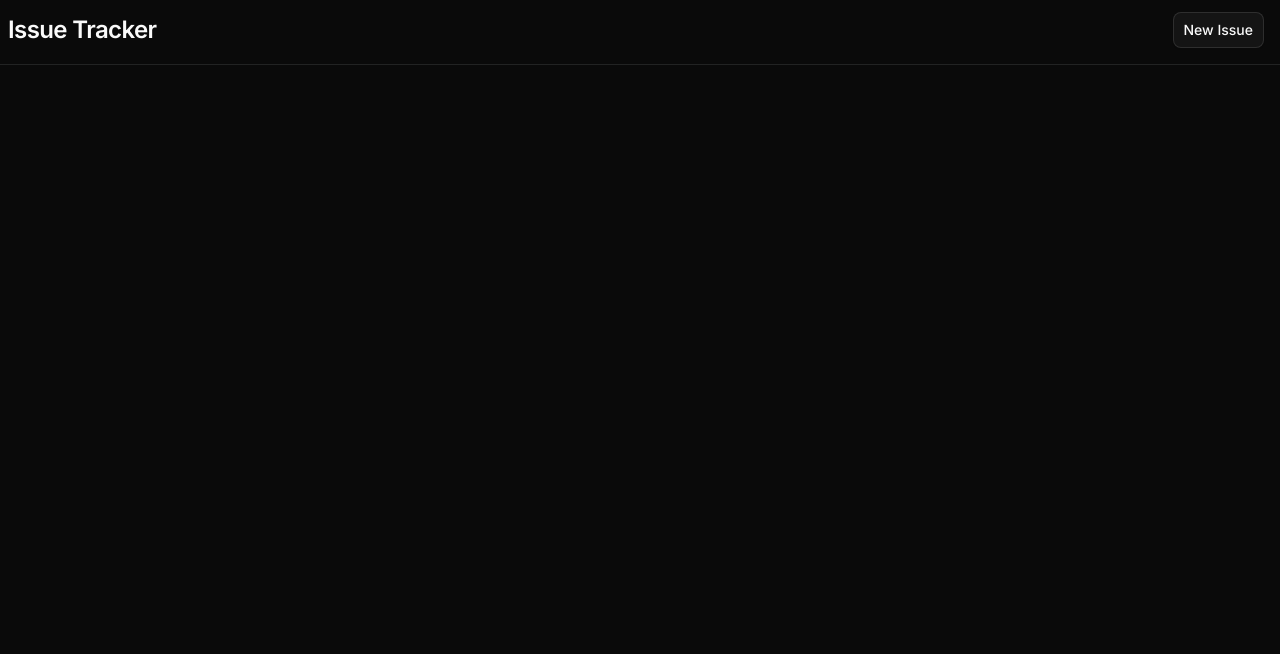
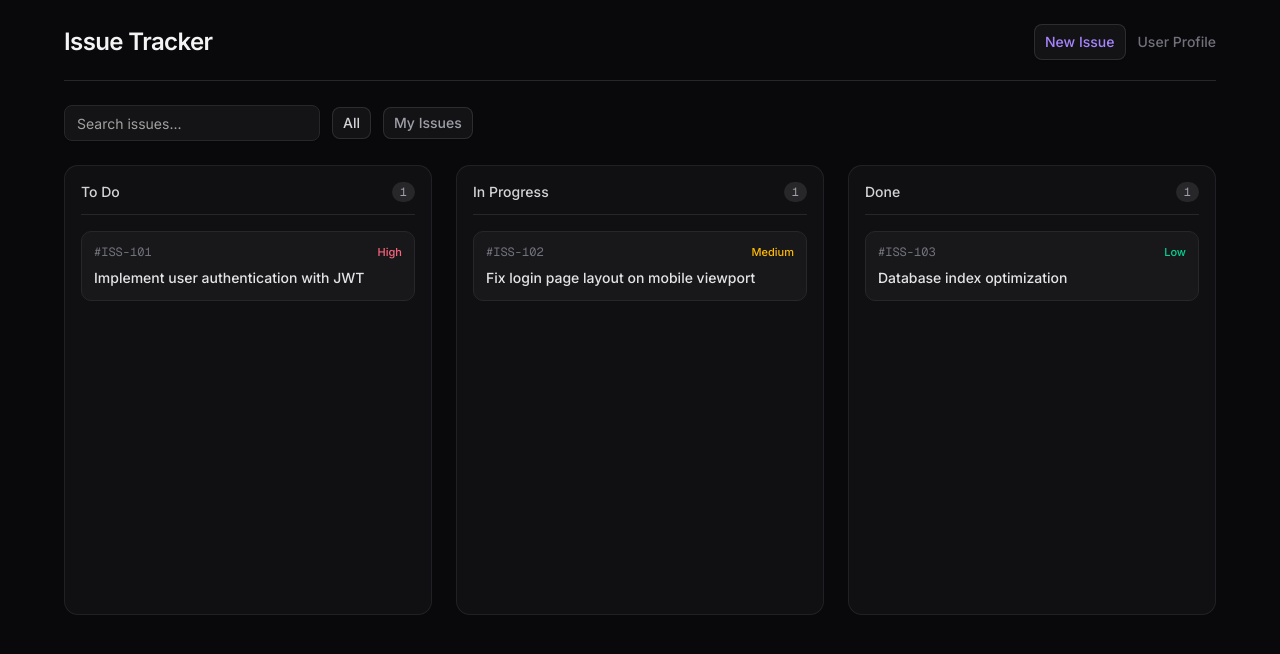
Before and after one commit to sahiltsx/IssueTracker, a Next.js app: page /dashboard in a window 1280 px wide. Shown: the top 654 px of the page. Built offline with nearby package versions, Linux system fonts and the light colour scheme.

Commit message:
initial commit

```diff
--- a/app/dashboard/page.tsx
+++ b/app/dashboard/page.tsx
@@ -1,18 +1,129 @@
 import { Button } from "@/components/ui/button";
+import { Input } from "@/components/ui/input";
+
+const initialIssues = [
+  {
+    id: "1",
+    issueKey: "ISS-101",
+    title: "Implement user authentication with JWT",
+    priority: "High",
+    status: "TODO",
+  },
+  {
+    id: "2",
+    issueKey: "ISS-102",
+    title: "Fix login page layout on mobile viewport",
+    priority: "Medium",
+    status: "IN_PROGRESS",
+  },
+  {
+    id: "3",
+    issueKey: "ISS-103",
+    title: "Database index optimization",
+    priority: "Low",
+    status: "DONE",
+  },
+];
 
 export default function Dashboard() {
-    return (
-      <div className="min-h-screen">
-        <div className="max-w-7xl mx-auto pt-3">
-            <header className="flex items-center justify-between pb-4 border-b">
-                <div className="flex items-center ml-2">
-                    <h2 className="text-2xl font-semibold tracking-tight">Issue Tracker</h2>
+  return (
+    <div className="min-h-screen bg-zinc-950 text-zinc-100 px-6 py-6">
+      <div className="max-w-6xl mx-auto">
+        {/* Header */}
+        <header className="flex items-center justify-between pb-5 border-b border-zinc-800">
+          <div className="flex items-center gap-2">
+            <h2 className="text-2xl font-semibold tracking-tight">Issue Tracker</h2>
+          </div>
+
+          <div className="flex items-center gap-3">
+            <Button variant="outline" className="text-violet-400">
+              New Issue
+            </Button>
+            <span className="text-sm font-medium text-zinc-500">User Profile</span>
+          </div>
+        </header>
+
+        <div className="flex flex-wrap items-center justify-between gap-4 py-6">
+          <div className="flex items-center gap-3">
+            <Input
+              type="text"
+              placeholder="Search issues..."
+              className="bg-zinc-900 border border-zinc-800 rounded-md px-3 py-1.5 text-sm text-zinc-100 placeholder-zinc-500 focus:outline-none focus:border-zinc-700 w-64"
+            />
+            <Button variant="outline" size="sm" className="border-zinc-800 text-zinc-300">
+              All
+            </Button>
+            <Button variant="outline" size="sm" className="border-zinc-800 text-zinc-400">
+              My Issues
+            </Button>
+          </div>
+        </div>
+
+        <div className="grid grid-cols-1 md:grid-cols-3 gap-6">
+           {/* To-Do */}
+          <div className="bg-zinc-900/50 border border-zinc-800/80 rounded-xl p-4 min-h-112.5">
+            <div className="flex items-center justify-between pb-3 border-b border-zinc-800 mb-4">
+              <span className="font-medium text-sm text-zinc-300">To Do</span>
+              <span className="text-xs font-mono bg-zinc-800 text-zinc-400 px-2 py-0.5 rounded-full">
+                1
+              </span>
+            </div>
+            <div className="space-y-3">
+              <div className="bg-zinc-900 border border-zinc-800 rounded-lg p-3 hover:border-zinc-700 transition cursor-pointer">
+                <div className="flex justify-between items-center text-xs mb-2">
+                  <span className="font-mono text-zinc-500">#ISS-101</span>
+                  <span className="text-rose-400 font-medium text-[11px]">High</span>
                 </div>
-                <div className="flex items-center gap-2 mr-4">
-                    <Button variant="outline" className=" text-sm font-medium">New Issue</Button>
+                <p className="text-sm font-medium text-zinc-200">
+                  Implement user authentication with JWT
+                </p>
+              </div>
+            </div>
+          </div>
+
+          {/* In Progress */}
+          <div className="bg-zinc-900/50 border border-zinc-800/80 rounded-xl p-4 min-h-112.5">
+            <div className="flex items-center justify-between pb-3 border-b border-zinc-800 mb-4">
+              <span className="font-medium text-sm text-zinc-300">In Progress</span>
+              <span className="text-xs font-mono bg-zinc-800 text-zinc-400 px-2 py-0.5 rounded-full">
+                1
+              </span>
+            </div>
+            <div className="space-y-3">
+              <div className="bg-zinc-900 border border-zinc-800 rounded-lg p-3 hover:border-zinc-700 transition cursor-pointer">
+                <div className="flex justify-between items-center text-xs mb-2">
+                  <span className="font-mono text-zinc-500">#ISS-102</span>
+                  <span className="text-amber-400 font-medium text-[11px]">Medium</span>
                 </div>
-            </header>
+                <p className="text-sm font-medium text-zinc-200">
+                  Fix login page layout on mobile viewport
+                </p>
+              </div>
+            </div>
+          </div>
+
+          {/* Done */}
+          <div className="bg-zinc-900/50 border border-zinc-800/80 rounded-xl p-4 min-h-112.5">
+            <div className="flex items-center justify-between pb-3 border-b border-zinc-800 mb-4">
+              <span className="font-medium text-sm text-zinc-300">Done</span>
+              <span className="text-xs font-mono bg-zinc-800 text-zinc-400 px-2 py-0.5 rounded-full">
+                1
+              </span>
+            </div>
+            <div className="space-y-3">
+              <div className="bg-zinc-900 border border-zinc-800 rounded-lg p-3 hover:border-zinc-700 transition cursor-pointer">
+                <div className="flex justify-between items-center text-xs mb-2">
+                  <span className="font-mono text-zinc-500">#ISS-103</span>
+                  <span className="text-emerald-400 font-medium text-[11px]">Low</span>
+                </div>
+                <p className="text-sm font-medium text-zinc-200">
+                  Database index optimization
+                </p>
+              </div>
+            </div>
+          </div>
         </div>
       </div>
-    )
+    </div>
+  );
 }
```
